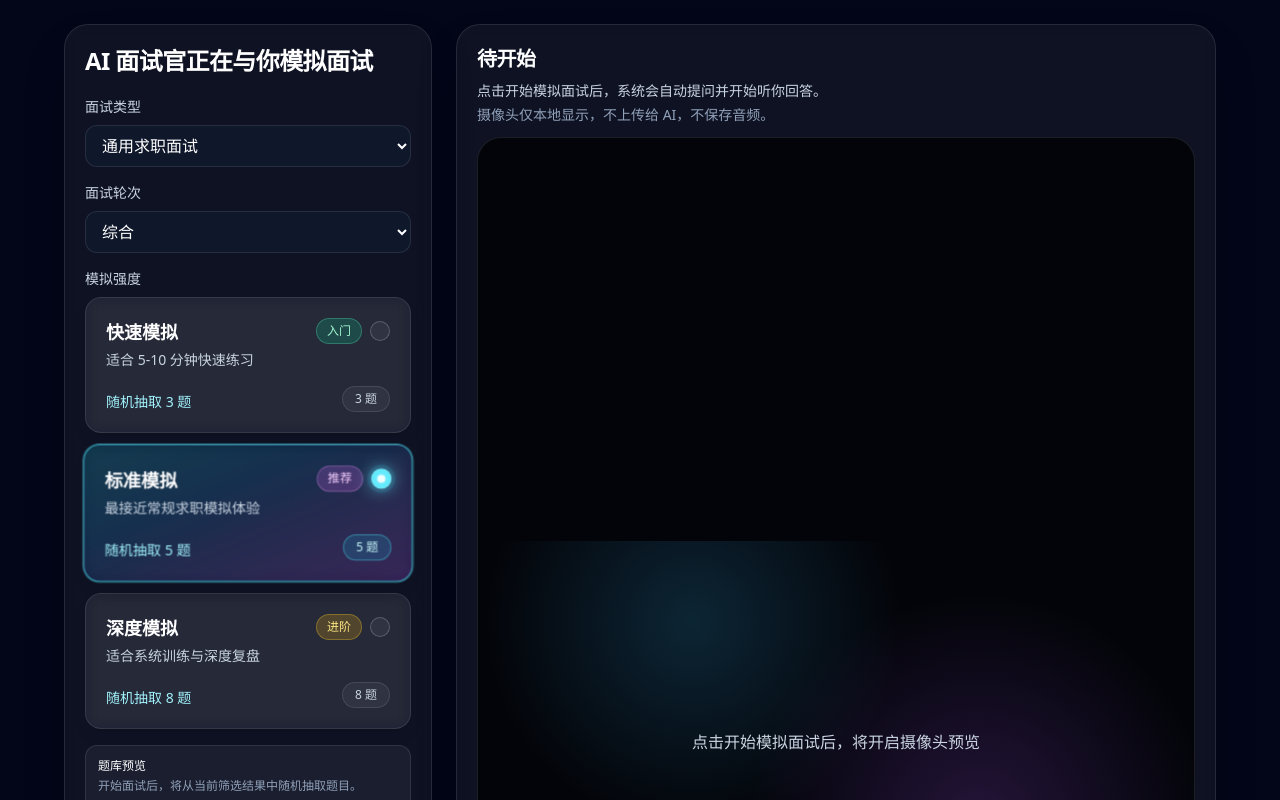
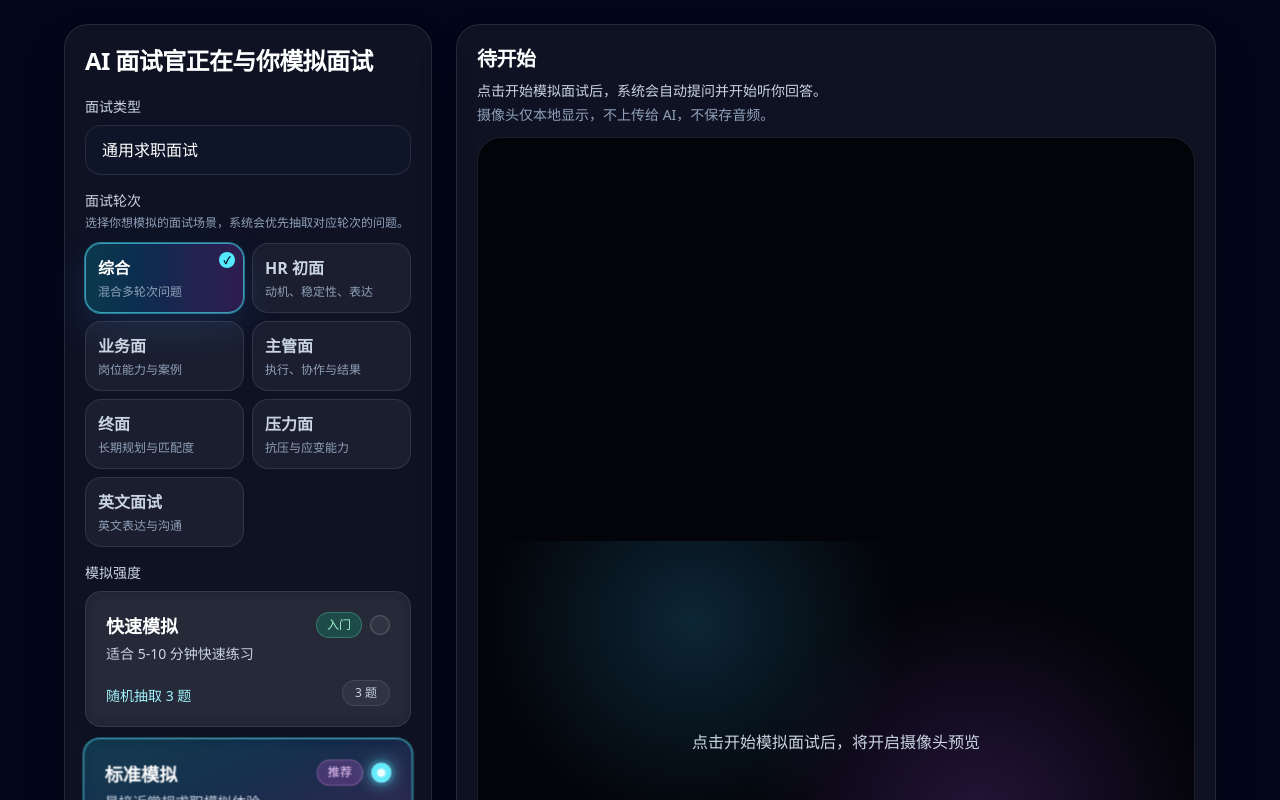
Before and after one commit to pancunzhi1124-pixel/xiaohongshu-interview-platform, a Next.js app: page /interview in a window 1280 px wide. Shown: the top 800 px of the page. Built offline with nearby package versions, Linux system fonts and the light colour scheme.

Commit message:
feat: upgrade interview round selector ui

```diff
--- a/app/interview/page.tsx
+++ b/app/interview/page.tsx
@@ -5,7 +5,53 @@ import { useSearchParams } from "next/navigation";
 import { interviewBanks, type InterviewQuestion, type InterviewRound } from "@/data/question-banks";
 import InterviewIntensitySelector from "@/components/InterviewIntensitySelector";
 
-const rounds: InterviewRound[] = ["综合", "HR", "业务", "主管", "终面", "压力", "英文"];
+const roundOptions = [
+  {
+    value: "all",
+    label: "综合",
+    description: "混合多轮次问题",
+    round: "综合",
+  },
+  {
+    value: "hr",
+    label: "HR 初面",
+    description: "动机、稳定性、表达",
+    round: "HR",
+  },
+  {
+    value: "business",
+    label: "业务面",
+    description: "岗位能力与案例",
+    round: "业务",
+  },
+  {
+    value: "manager",
+    label: "主管面",
+    description: "执行、协作与结果",
+    round: "主管",
+  },
+  {
+    value: "final",
+    label: "终面",
+    description: "长期规划与匹配度",
+    round: "终面",
+  },
+  {
+    value: "stress",
+    label: "压力面",
+    description: "抗压与应变能力",
+    round: "压力",
+  },
+  {
+    value: "english",
+    label: "英文面试",
+    description: "英文表达与沟通",
+    round: "英文",
+  },
+] as const;
+
+type RoundFilter = (typeof roundOptions)[number]["value"];
+
 
 type InterviewStatus =
   | "idle"
@@ -88,6 +134,7 @@ function InterviewPageContent() {
 
   const [bankId, setBankId] = useState(initialBankId);
   const [round, setRound] = useState<InterviewRound>("综合");
+  const [roundFilter, setRoundFilter] = useState<RoundFilter>("all");
   const [questionCount, setQuestionCount] = useState(initialQuestionCount);
   const [sessionQuestions, setSessionQuestions] = useState<InterviewQuestion[]>([]);
   const [started, setStarted] = useState(false);
@@ -489,7 +536,7 @@ function InterviewPageContent() {
           <h1 className="text-2xl font-bold tracking-tight text-white">AI 面试官正在与你模拟面试</h1>
           <label className="mt-5 block text-sm text-slate-300">面试类型</label>
           <select
-            className="mt-2 w-full rounded-xl border border-white/10 bg-slate-900 px-3 py-2 text-white outline-none focus:ring-2 focus:ring-cyan-400 disabled:cursor-not-allowed disabled:opacity-60"
+            className="mt-2 w-full appearance-none rounded-2xl border border-white/10 bg-slate-900/80 px-4 py-3 text-white outline-none focus:border-cyan-300 focus:ring-2 focus:ring-cyan-300/20 disabled:cursor-not-allowed disabled:opacity-60"
             value={bankId}
             onChange={(e) => setBankId(e.target.value)}
             disabled={started}
@@ -500,19 +547,40 @@ function InterviewPageContent() {
               </option>
             ))}
           </select>
-          <label className="mt-4 block text-sm text-slate-300">面试轮次</label>
-          <select
-            className="mt-2 w-full rounded-xl border border-white/10 bg-slate-900 px-3 py-2 text-white outline-none focus:ring-2 focus:ring-cyan-400 disabled:cursor-not-allowed disabled:opacity-60"
-            value={round}
-            onChange={(e) => setRound(e.target.value as InterviewRound)}
-            disabled={started}
-          >
-            {rounds.map((item) => (
-              <option key={item} value={item}>
-                {item}
-              </option>
-            ))}
-          </select>
+          <div className="mt-4">
+            <p className="text-sm text-slate-300">面试轮次</p>
+            <p className="mt-1 text-xs text-slate-400">选择你想模拟的面试场景，系统会优先抽取对应轮次的问题。</p>
+            <div className="mt-3 grid grid-cols-2 gap-2">
+              {roundOptions.map((option) => {
+                const active = roundFilter === option.value;
+
+                return (
+                  <button
+                    key={option.value}
+                    type="button"
+                    onClick={() => {
+                      setRoundFilter(option.value);
+                      setRound(option.round);
+                    }}
+                    disabled={started}
+                    className={`relative rounded-2xl border px-3 py-3 text-left transition duration-300 disabled:cursor-not-allowed disabled:opacity-60 ${
+                      active
+                        ? "border-cyan-300/60 bg-gradient-to-r from-cyan-400/20 via-blue-500/20 to-purple-500/20 text-white shadow-[0_0_0_1px_rgba(34,211,238,0.25),0_16px_40px_rgba(59,130,246,0.16)] ring-1 ring-cyan-300/30"
+                        : "border-white/10 bg-white/5 text-slate-300 hover:border-cyan-300/30 hover:bg-white/10"
+                    }`}
+                  >
+                    {active ? (
+                      <span className="absolute right-2 top-2 inline-flex h-4 w-4 items-center justify-center rounded-full bg-cyan-300 text-[10px] font-semibold text-slate-950">
+                        ✓
+                      </span>
+                    ) : null}
+                    <p className="font-semibold">{option.label}</p>
+                    <p className="mt-1 text-xs text-slate-400">{option.description}</p>
+                  </button>
+                );
+              })}
+            </div>
+          </div>
           <label className="mt-4 block text-sm text-slate-300">模拟强度</label>
           <div className="mt-2">
             <InterviewIntensitySelector value={questionCount} disabled={started} onChange={setQuestionCount} />
```
